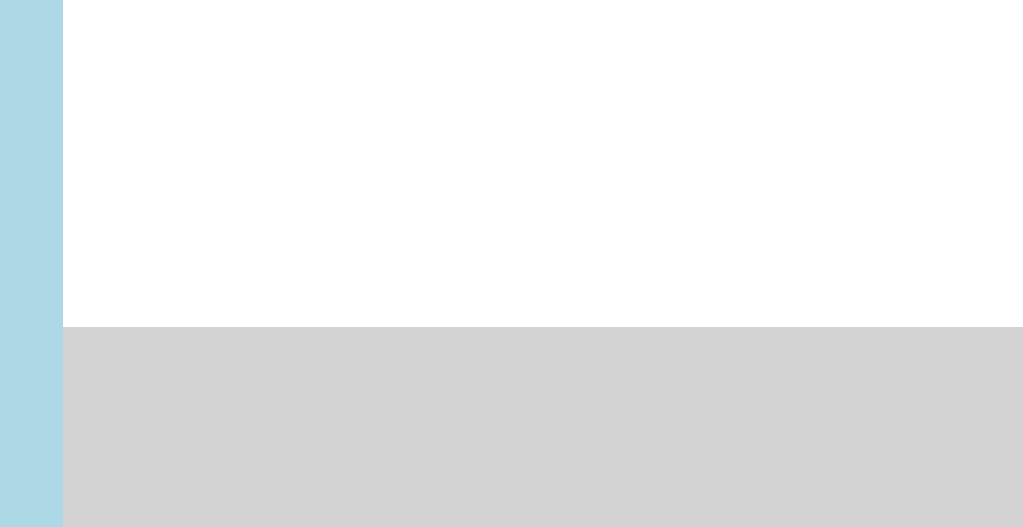
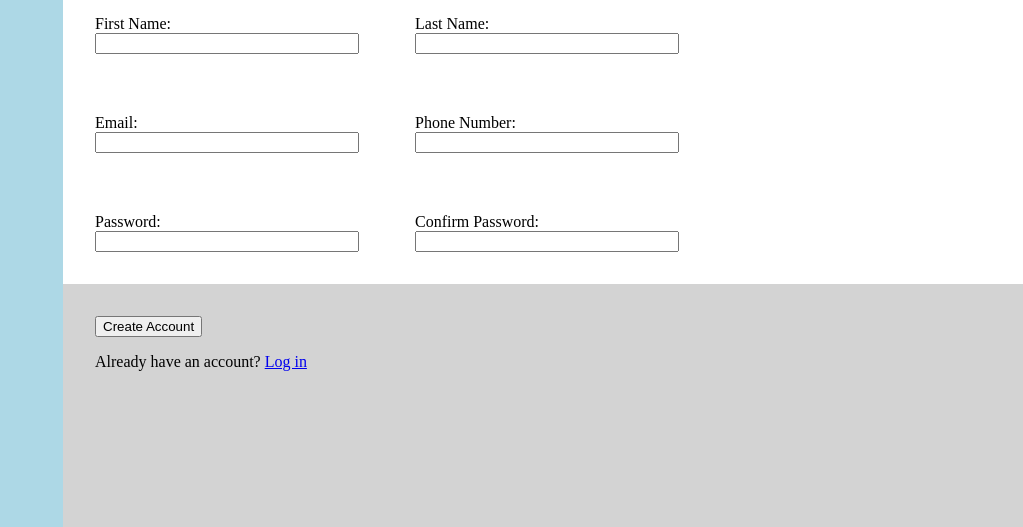
Before and after one commit to Stevi4/form_test, a plain HTML site: page index.html in a window 1280 px wide. Shown: the part 273-800 px from the top of the page, without its empty margins (257-1280 px from the left). Drawn offline with Linux system fonts and the light colour scheme.

Commit message:
Add form to HTML

```diff
--- a/index.html
+++ b/index.html
@@ -5,7 +5,6 @@
     <meta name="viewport" content="width=device-width, initial-scale=1.0" />
     <title>Form</title>
     <link rel="stylesheet" href="style.css" />
-    <script src="script.js" defer></script>
   </head>
   <body>
     <div id="sidebar">
@@ -17,10 +16,43 @@
       </div>
       <form>
         <div>
-
+          <h1>Get started!</h1>
+          <div id="entry">
+            <div>
+              <div>
+                <label for="first_name">First Name:</label>
+                <input type="text" id="first_name" name="first_name">
+              </div>
+              <div>
+                <label for="last_name">Last Name:</label>
+                <input type="text" id="last_name" name="last_name">
+              </div>
+            </div>
+            <div>
+              <div>
+                <label for="email">Email:</label>
+                <input type="email" id="email" name="email">
+              </div>
+              <div>
+                <label for="phone_number">Phone Number:</label>
+                <input type="number" id="phone_number" name="phone_number">
+              </div>
+            </div>
+            <div>
+              <div>
+                <label for="password">Password:</label>
+                <input type="password" id="password" name="password">
+              </div>
+              <div>
+                <label for="confirm">Confirm Password:</label>
+                <input type="password" id="confirm" name="confirm">
+              </div>
+            </div>
+          </div>
         </div>
         <div>
-
+          <button type="submit">Create Account</button>
+          <p>Already have an account? <a href="index.html">Log in</a></p>
         </div>
       </form>
     </div>
--- a/style.css
+++ b/style.css
@@ -3,6 +3,7 @@ body {
   background: lightgray;
   height: 100vh;
   margin: 0px;
+  --entry-width: 16rem;
 }
 
 div {
@@ -25,7 +26,53 @@ form {
   flex: 3;
 }
 
-form div:first-child {
+form > div:first-child {
+  display: flex;
+  flex-direction: column;
   background: white;
   flex: 2;
 }
+
+h1 {
+  margin-left: 32px;
+  flex: 0;
+}
+
+#entry {
+  display: flex;
+  flex-direction: column;
+  justify-content: space-between;
+  margin: 8px 0px 32px 32px;
+  flex: 1;
+}
+
+#entry div {
+  display: flex;
+  justify-content: space-between;
+  width: calc(2.5 * var(--entry-width))
+}
+
+#entry div div {
+  display: flex;
+  flex-direction: column;
+}
+
+#entry div:first-child div {
+  justify-content: start;
+}
+
+#entry div:nth-child(2) div {
+  justify-content: center;
+}
+
+#entry div:last-child div{
+  justify-content: end;
+}
+
+#entry input {
+  width: var(--entry-width);
+}
+
+form > div:last-child {
+  margin: 32px;
+}
```
